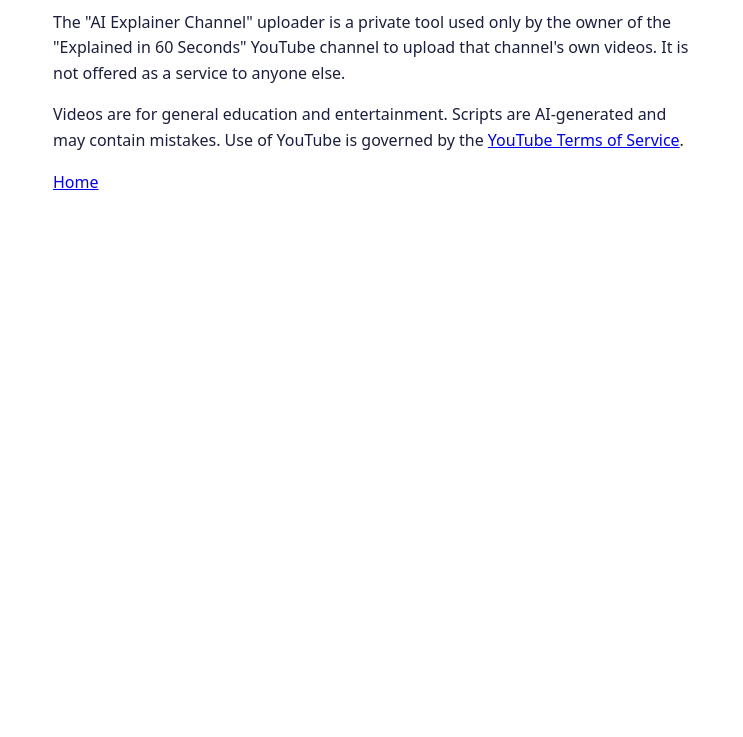
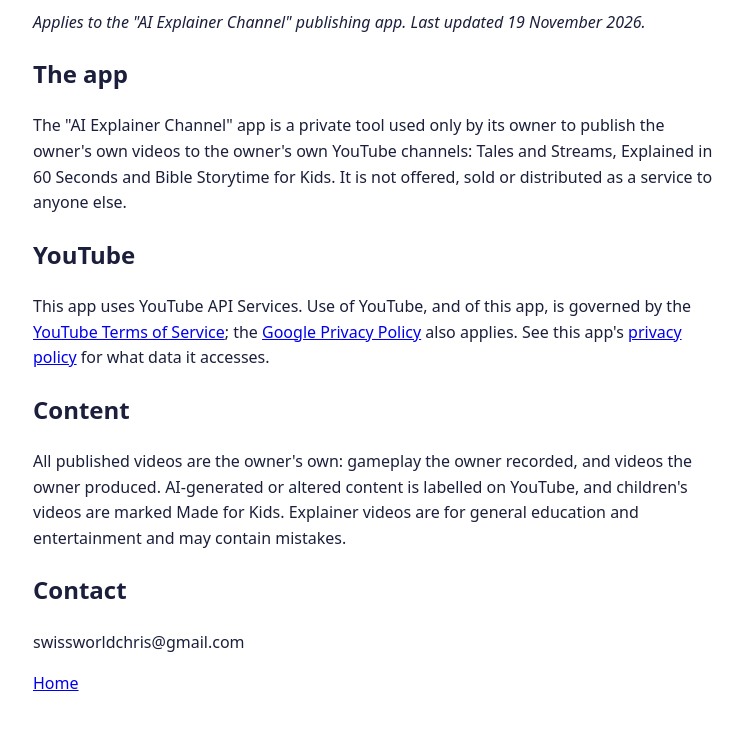
Before and after one commit to swissworldchris-art/swissworldchris-art.github.io, a plain HTML site: page terms.html in a window 1280 px wide. Shown: the part 103-840 px from the top of the page, without its empty margins (267-1010 px from the left). Before the commit the page ends 800 px from the top, so only its background shows below. Drawn offline with Linux system fonts and the light colour scheme.

Commit message:
Update terms of service: all three channels

```diff
--- a/terms.html
+++ b/terms.html
@@ -1 +1,24 @@
-<!doctype html><html lang="en"><head><meta charset="utf-8"><meta name="viewport" content="width=device-width, initial-scale=1"><title>Terms of Service</title><style>body{font-family:system-ui,sans-serif;max-width:640px;margin:40px auto;padding:0 16px;line-height:1.6;color:#1b1f3b;background:#fff}</style></head><body><h1>Terms of Service</h1><p>The "AI Explainer Channel" uploader is a private tool used only by the owner of the "Explained in 60 Seconds" YouTube channel to upload that channel's own videos. It is not offered as a service to anyone else.</p><p>Videos are for general education and entertainment. Scripts are AI-generated and may contain mistakes. Use of YouTube is governed by the <a href="https://www.youtube.com/t/terms">YouTube Terms of Service</a>.</p><p><a href="index.html">Home</a></p></body></html>
+<!doctype html>
+<html lang="en">
+<head>
+<meta charset="utf-8">
+<meta name="viewport" content="width=device-width, initial-scale=1">
+<title>Terms of Service – AI Explainer Channel</title>
+<style>
+body { font-family: system-ui, sans-serif; max-width: 680px; margin: 40px auto; padding: 0 16px; line-height: 1.6; color: #1b1f3b; background: #fff; }
+</style>
+</head>
+<body>
+<h1>Terms of Service</h1>
+<p><em>Applies to the "AI Explainer Channel" publishing app. Last updated 19 November 2026.</em></p>
+<h2>The app</h2>
+<p>The "AI Explainer Channel" app is a private tool used only by its owner to publish the owner's own videos to the owner's own YouTube channels: Tales and Streams, Explained in 60 Seconds and Bible Storytime for Kids. It is not offered, sold or distributed as a service to anyone else.</p>
+<h2>YouTube</h2>
+<p>This app uses YouTube API Services. Use of YouTube, and of this app, is governed by the <a href="https://www.youtube.com/t/terms">YouTube Terms of Service</a>; the <a href="https://policies.google.com/privacy">Google Privacy Policy</a> also applies. See this app's <a href="privacy.html">privacy policy</a> for what data it accesses.</p>
+<h2>Content</h2>
+<p>All published videos are the owner's own: gameplay the owner recorded, and videos the owner produced. AI-generated or altered content is labelled on YouTube, and children's videos are marked Made for Kids. Explainer videos are for general education and entertainment and may contain mistakes.</p>
+<h2>Contact</h2>
+<p>swissworldchris@gmail.com</p>
+<p><a href="index.html">Home</a></p>
+</body>
+</html>
```
